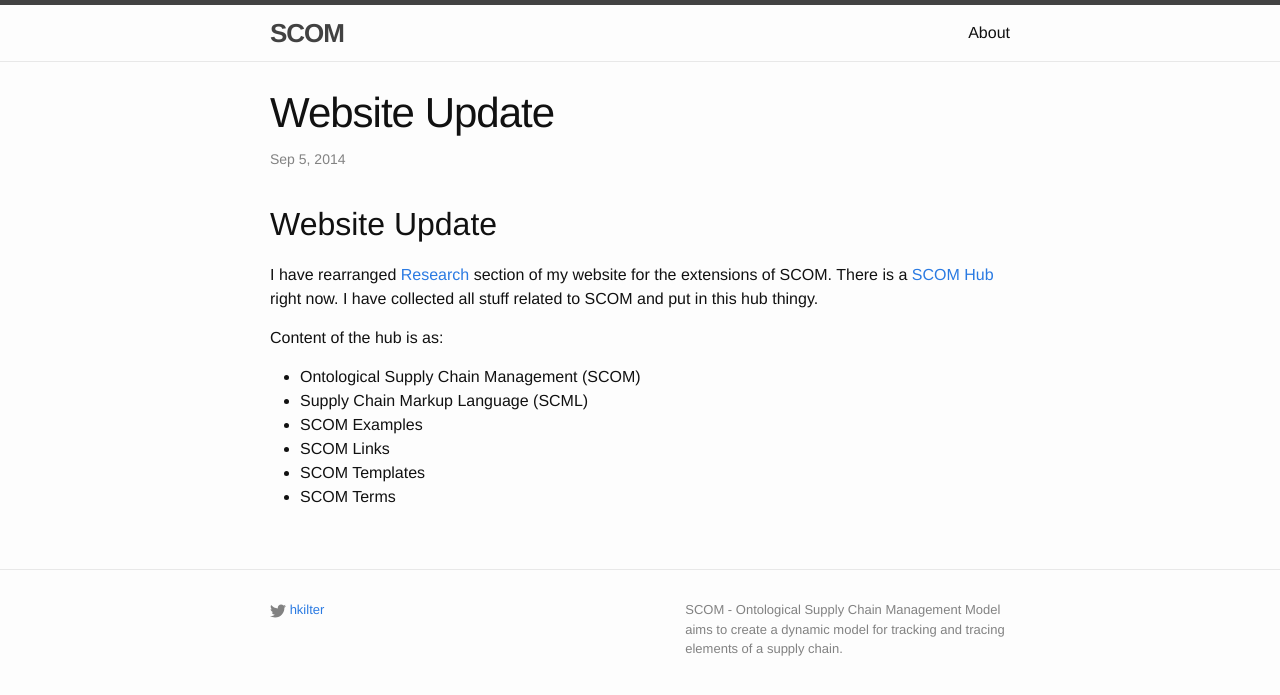
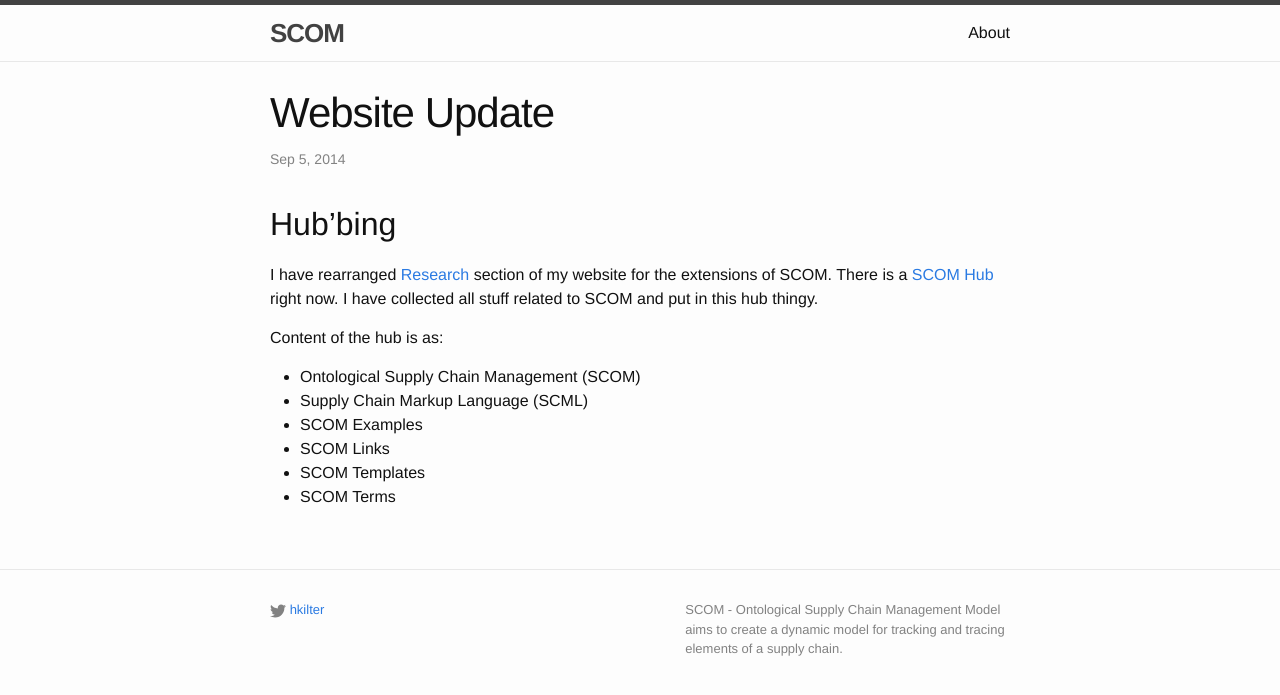
Before and after one commit to hkilter/hkilter-old.github.io, a Jekyll site: the page built from _posts/2014-09-05-website-update.markdown, in a window 1280 px wide. Shown: the top 695 px of the page. Built offline with Jekyll 4.4.1, drawn with Linux system fonts in a browser that asks for light colours.

Commit message:
Update 2014-09-05-website-update.markdown

```diff
--- a/_posts/2014-09-05-website-update.markdown
+++ b/_posts/2014-09-05-website-update.markdown
@@ -4,7 +4,7 @@ title:  "Website Update"
 date:   2014-09-05 10:10:10
 categories: scom general
 ---
-## Website Update
+## Hub'bing
 
 I have rearranged [Research](http://hkilter.com/index.php?title=Research) section of my website for the extensions of SCOM. There is a [SCOM Hub](http://hkilter.com/index.php?title=SCOM_Hub) right now. I have collected all stuff related to SCOM and put in this hub thingy.
 
```
